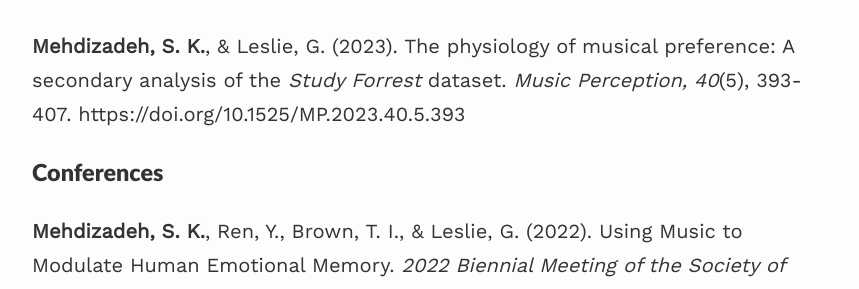
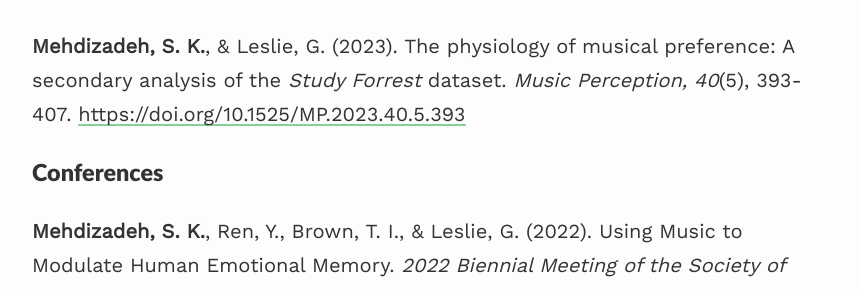
Before and after one commit to smehdizadeh/smehdizadeh.github.io, a Jekyll site: the page built from _pages/research.md, in a window 1280 px wide. Shown: the part 551-840 px from the top of the page, without its empty margins (208-1067 px from the left). Built offline with Jekyll 4.4.1, drawn with Linux system fonts in a browser that asks for light colours; nearby versions of some CDN libraries; part of the change alters nothing that is shown.

```diff
--- a/_pages/research.md
+++ b/_pages/research.md
@@ -15,7 +15,7 @@ My research interests include psychophysiological correlates of musical preferen
 
 ### Journal articles ###
 
-**Mehdizadeh, S. K.**, & Leslie, G. (2023). The physiology of musical preference: A secondary analysis of the *Study Forrest* dataset. *Music Perception, 40*(5), 393-407. https://doi.org/10.1525/MP.2023.40.5.393
+**Mehdizadeh, S. K.**, & Leslie, G. (2023). The physiology of musical preference: A secondary analysis of the *Study Forrest* dataset. *Music Perception, 40*(5), 393-407. [https://doi.org/10.1525/MP.2023.40.5.393](https://doi.org/10.1525/MP.2023.40.5.393)
 
 ### Conferences ###
 
```
